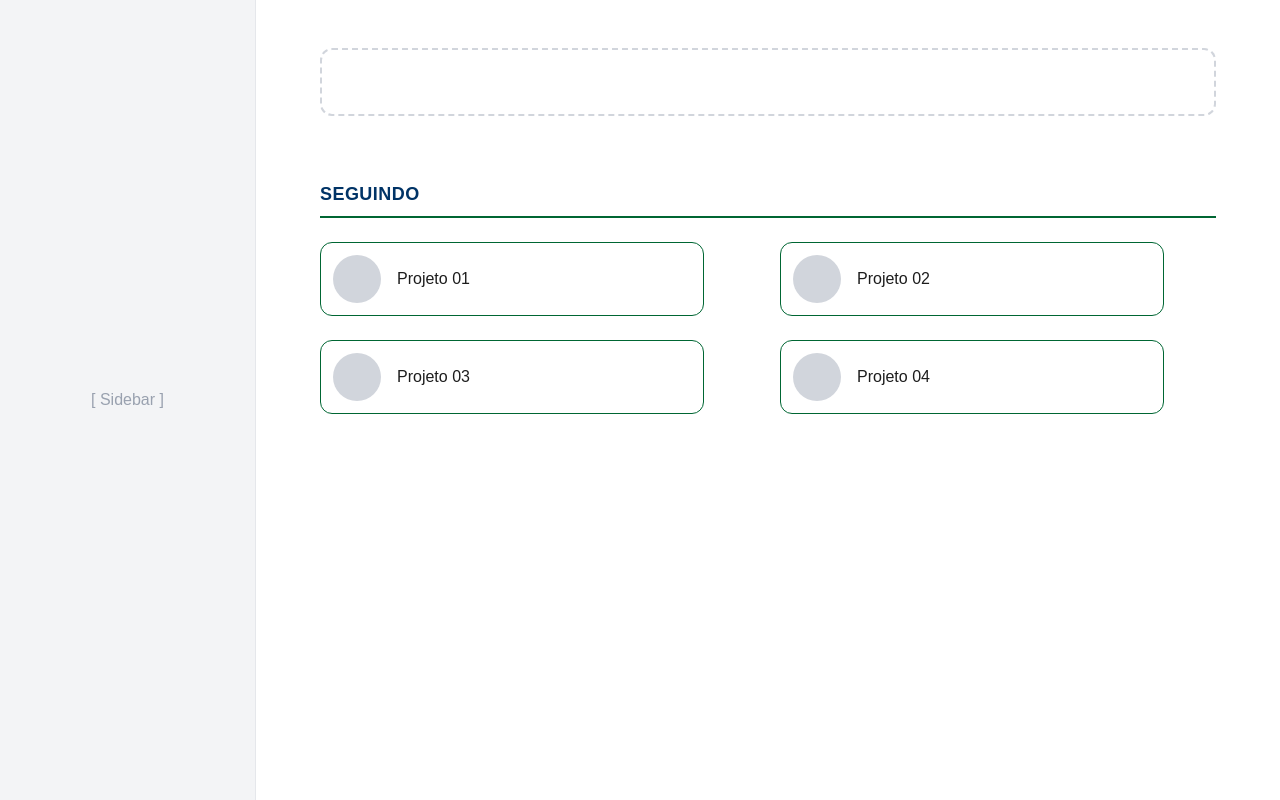
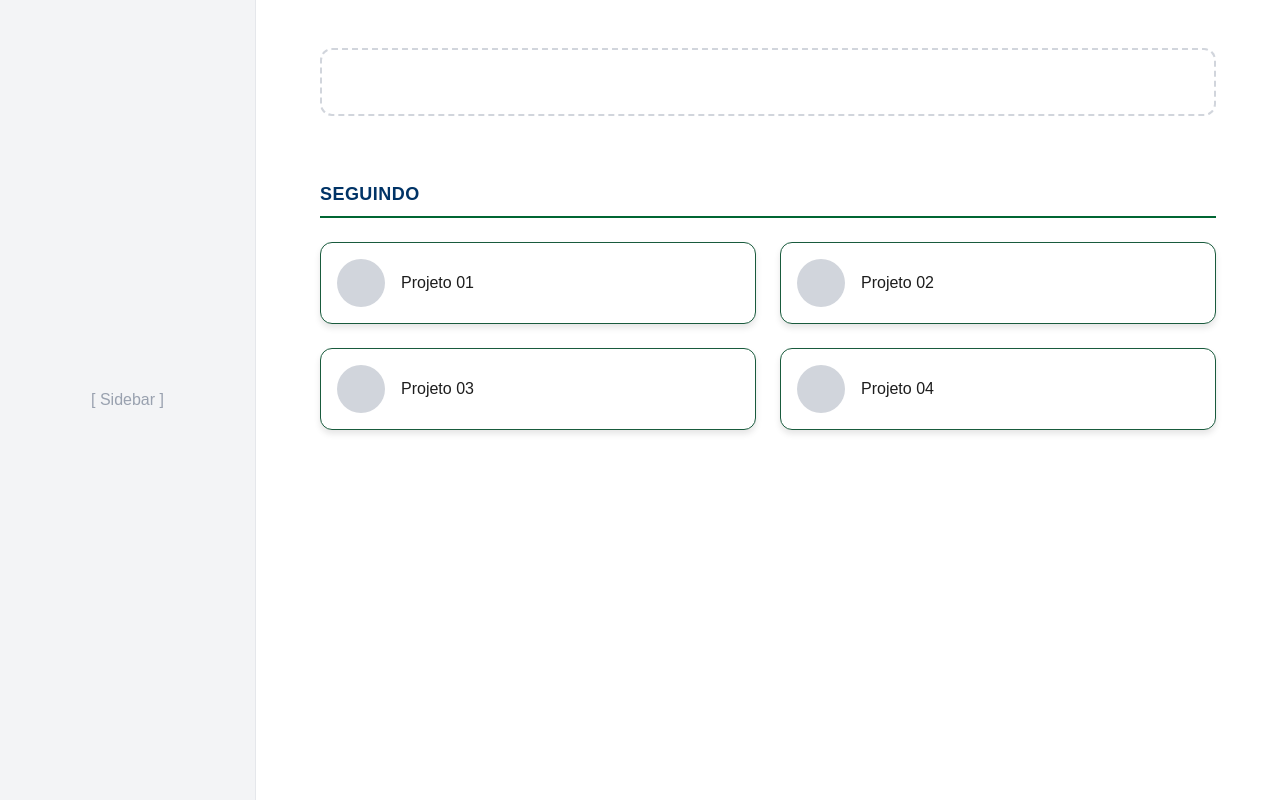
Before and after one commit to mdsreq-fga-unb/REQ-2026.1-T02-ConectaUnB, a Next.js app in the folder apps/front/: page /perfil in a window 1280 px wide. Built offline with nearby package versions, Linux system fonts and the light colour scheme.

Commit message:
fix: Remove restrições de largura para o componente projetoCard

```diff
--- a/apps/front/app/components/projetoCard.tsx
+++ b/apps/front/app/components/projetoCard.tsx
@@ -1,6 +1,6 @@
 export function ProjetoCard({ nome }: { nome: string }) {
   return (
-    <div className="flex items-center gap-4 p-3 border border-[#006633] rounded-xl bg-white w-full max-w-sm">
+    <div className="flex items-center gap-4 p-4 bg-white border border-[#195b3d] rounded-xl shadow-[0_4px_6px_rgba(0,0,0,0.1)] hover:shadow-[0_6px_8px_rgba(0,0,0,0.15)] transition-shadow cursor-pointer">
 
       {/* Círculo cinza simulando a foto do projeto */}
       <div className="w-12 h-12 rounded-full bg-gray-300 flex-shrink-0" />
```
